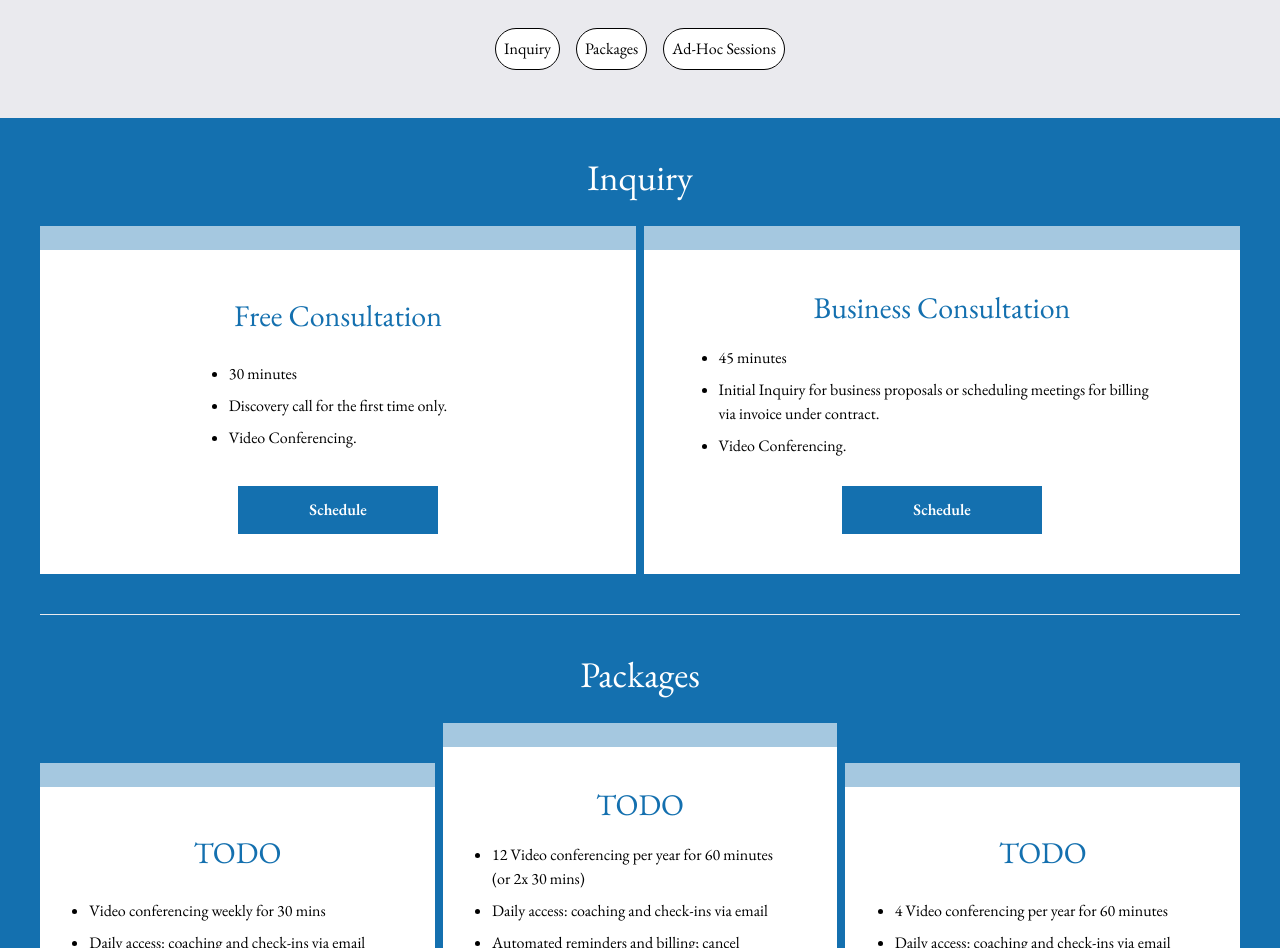
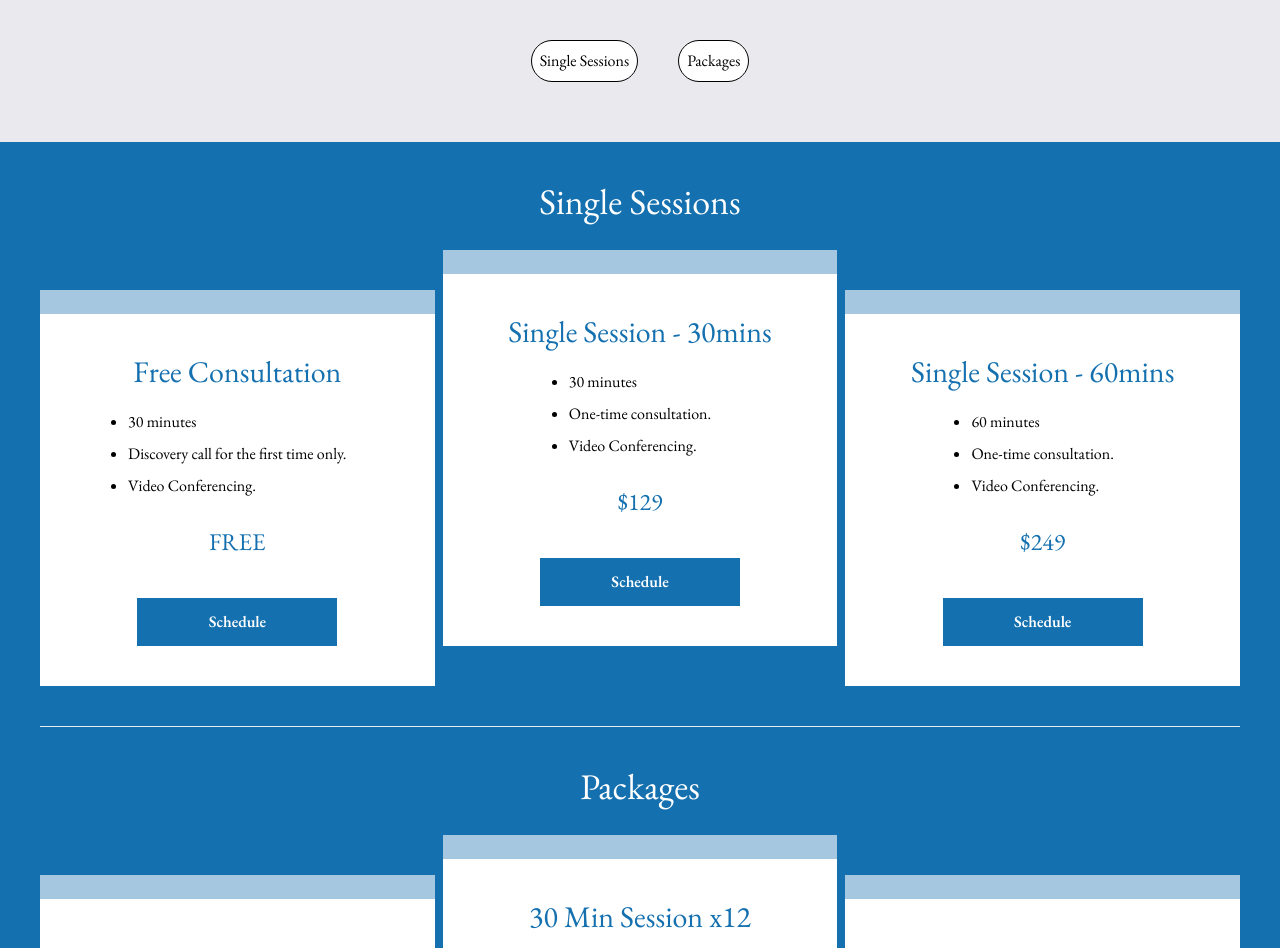
Before and after one commit to ybot1122/keenesse, a Next.js app: page /appointments in a window 1280 px wide. Shown: the part 344-1292 px from the top of the page. Built offline with nearby package versions, Linux system fonts and the light colour scheme.

Commit message:
New offerings

```diff
--- a/app/appointments/Tabs.tsx
+++ b/app/appointments/Tabs.tsx
@@ -6,23 +6,23 @@ export default function Tabs({}) {
     <div className="bg-blue pb-20 px-10">
       <Inquiry />
       <Packages />
-      <AdHoc />
     </div>
   );
 }
 
 const Inquiry = () => {
   return (
-    <div className="grid grid-cols-1 md:grid-cols-2 text-center gap-2">
-      <div className="col-span-1 md:col-span-2">
+    <div className="grid grid-cols-1 md:grid-cols-3 text-center gap-2 mb-20">
+      <div className="col-span-1 md:col-span-3">
         <h1 className="text-white text-4xl pb-5 pt-10" id="inquiry">
-          Inquiry
+          Single Sessions
         </h1>
       </div>
       <BuyCard
         title="Free Consultation"
         href="https://calendly.com/keenesse/free30min"
-        indented={false}
+        indented={true}
+        price={"FREE"}
         bg="white"
         details={[
           "30 minutes",
@@ -30,83 +30,6 @@ const Inquiry = () => {
           "Video Conferencing.",
         ]}
       />
-      <BuyCard
-        details={[
-          "45 minutes",
-          "Initial Inquiry for business proposals or scheduling meetings for billing via invoice under contract.",
-          "Video Conferencing.",
-        ]}
-        title="Business Consultation"
-        href="https://calendly.com/keenesse/30min"
-        indented={false}
-        bg="white"
-      />
-    </div>
-  );
-};
-
-const Packages = () => {
-  return (
-    <div className="grid grid-cols-1 md:grid-cols-3 text-center mt-10 gap-2">
-      <div className="col-span-1 md:col-span-3">
-        <h1
-          className="text-white text-4xl pb-5 pt-10 border-t border-gray"
-          id="packages"
-        >
-          Packages
-        </h1>
-      </div>
-      <BuyCard
-        title="TODO"
-        href="https://calendly.com/keenesse/free30min"
-        indented={true}
-        bg="white"
-        details={[
-          "Video conferencing weekly for 30 mins",
-          "Daily access: coaching and check-ins via email",
-          "Automated reminders and billing; cancel anytime",
-          "Sessions don't expire, unlimited rescheduling",
-        ]}
-      />
-      <BuyCard
-        details={[
-          "12 Video conferencing per year for 60 minutes (or 2x 30 mins)",
-          "Daily access: coaching and check-ins via email",
-          "Automated reminders and billing; cancel anytime",
-          "Sessions don't expire, unlimited rescheduling",
-        ]}
-        title="TODO"
-        href="https://calendly.com/keenesse/30min"
-        indented={false}
-        bg="white"
-      />
-      <BuyCard
-        details={[
-          "4 Video conferencing per year for 60 minutes",
-          "Daily access: coaching and check-ins via email",
-          "Automated reminders and billing; cancel anytime",
-          "Sessions don't expire, unlimited rescheduling",
-        ]}
-        title="TODO"
-        href="https://calendly.com/keenesse/30min"
-        indented={true}
-        bg="white"
-      />
-    </div>
-  );
-};
-
-const AdHoc = () => {
-  return (
-    <div className="grid grid-cols-1 md:grid-cols-2 text-center mt-10 gap-2">
-      <div className="col-span-1 md:col-span-2">
-        <h1
-          className="text-white text-4xl pb-5 pt-10 mt-10 border-t border-gray"
-          id="adhoc"
-        >
-          Ad-Hoc Sessions
-        </h1>
-      </div>
       <BuyCard
         title="Single Session - 30mins"
         href="https://calendly.com/keenesse/30min"
@@ -128,9 +51,60 @@ const AdHoc = () => {
           "Video Conferencing.",
         ]}
         href="https://calendly.com/keenesse/60min"
-        indented={false}
+        indented={true}
         bg="white"
       />
     </div>
   );
 };
+
+const Packages = () => {
+  return (
+    <div className="grid grid-cols-1 md:grid-cols-3 text-center mt-10 gap-2">
+      <div className="col-span-1 md:col-span-3">
+        <h1
+          className="text-white text-4xl pb-5 pt-10 border-t border-gray"
+          id="packages"
+        >
+          Packages
+        </h1>
+      </div>
+      <BuyCard
+        title="60 Min Session x4"
+        href="https://calendly.com/keenesse/free30min"
+        indented={true}
+        bg="white"
+        details={[
+          "Video conferencing weekly for 30 mins",
+          "Daily access: coaching and check-ins via email",
+          "Automated reminders and billing; cancel anytime",
+          "Sessions don't expire, unlimited rescheduling",
+        ]}
+      />
+      <BuyCard
+        details={[
+          "12 Video conferencing per year for 60 minutes (or 2x 30 mins)",
+          "Daily access: coaching and check-ins via email",
+          "Automated reminders and billing; cancel anytime",
+          "Sessions don't expire, unlimited rescheduling",
+        ]}
+        title="30 Min Session x12"
+        href="https://calendly.com/keenesse/30min"
+        indented={false}
+        bg="white"
+      />
+      <BuyCard
+        details={[
+          "4 Video conferencing per year for 60 minutes",
+          "Daily access: coaching and check-ins via email",
+          "Automated reminders and billing; cancel anytime",
+          "Sessions don't expire, unlimited rescheduling",
+        ]}
+        title="TODO"
+        href="https://calendly.com/keenesse/30min"
+        indented={true}
+        bg="white"
+      />
+    </div>
+  );
+};
--- a/app/appointments/page.tsx
+++ b/app/appointments/page.tsx
@@ -21,22 +21,16 @@ export default function Appointments() {
           </p>
           <div className="text-center mt-5">
             <Link
-              className="rounded-full border-black border p-2 m-2 bg-white inline-block hover:motion-safe:scale-125 transition-transform duration-200 ease-in-out "
+              className="rounded-full border-black border p-2 m-5 bg-white inline-block hover:motion-safe:scale-125 transition-transform duration-200 ease-in-out "
               href="#inquiry"
             >
-              Inquiry
+              Single Sessions
             </Link>
             <Link
-              className="rounded-full border-black border p-2 m-2 bg-white inline-block hover:motion-safe:scale-125 transition-transform duration-200 ease-in-out "
+              className="rounded-full border-black border p-2 m-5 bg-white inline-block hover:motion-safe:scale-125 transition-transform duration-200 ease-in-out "
               href="#packages"
             >
               Packages
-            </Link>
-            <Link
-              className="rounded-full border-black border p-2 m-2 bg-white inline-block hover:motion-safe:scale-125 transition-transform duration-200 ease-in-out "
-              href="#adhoc"
-            >
-              Ad-Hoc Sessions
             </Link>
           </div>
         </div>
```
